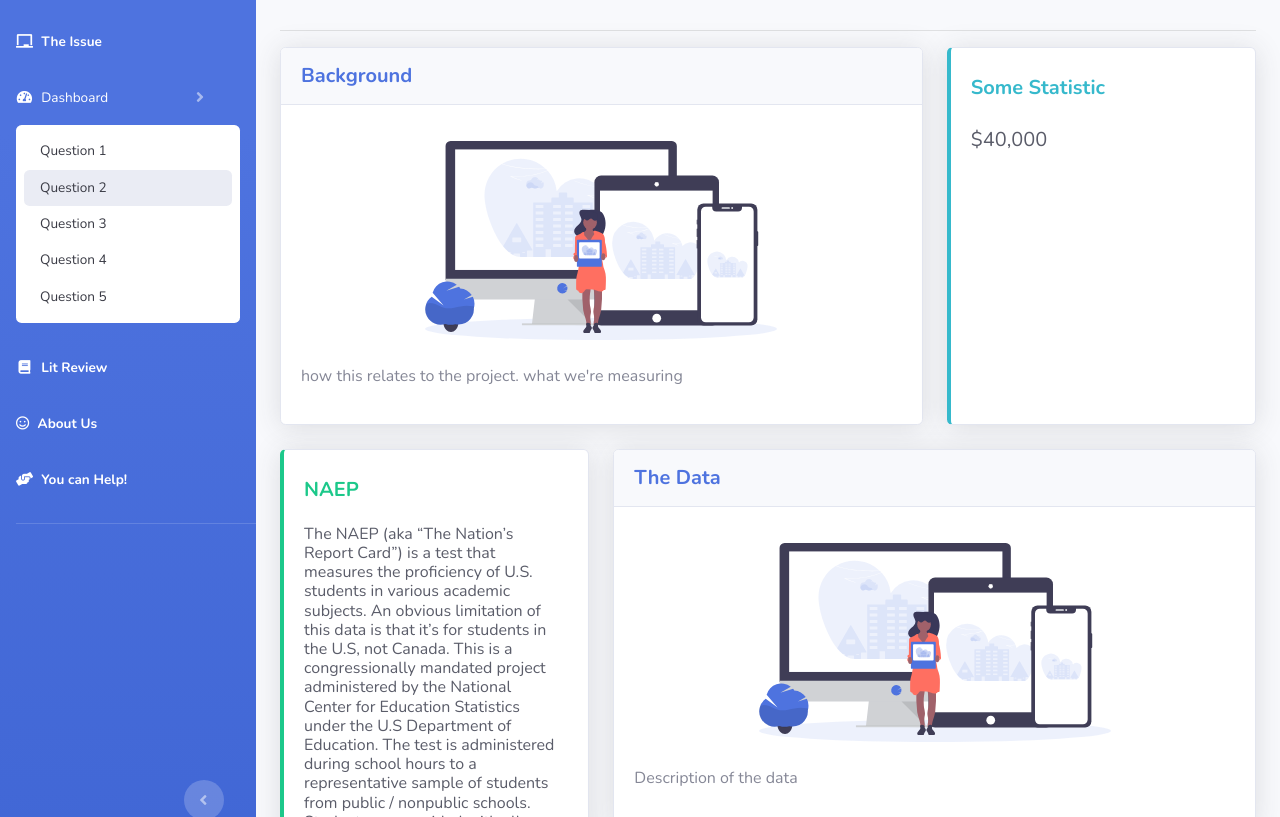
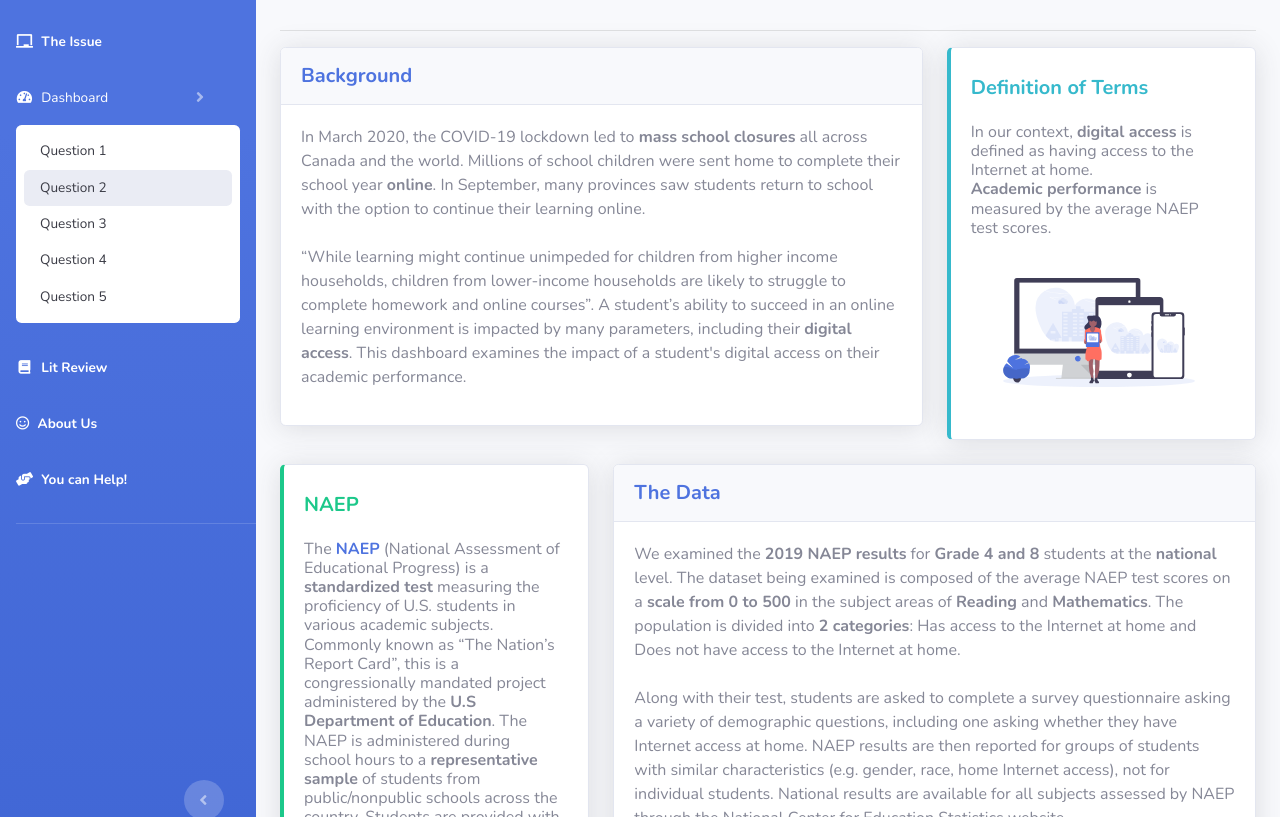
Before and after one commit to maddiegabriel/thedigitaldivide, a website: page dashboard/question2.html in a window 1280 px wide. Shown: the part 135-952 px from the top of the page. Drawn offline with nearby package versions, Linux system fonts and the light colour scheme.

Commit message:
half done my page

```diff
--- a/css/our-style.css
+++ b/css/our-style.css
@@ -36,7 +36,7 @@
 }
 
 .card-header-data {
-    background-color: #ffffff;
+    background-color: #ffffff !important;
     border-bottom: none;
 }
 
--- a/dashboard/question2.html
+++ b/dashboard/question2.html
@@ -129,11 +129,9 @@
                                     <h5 class="m-0 font-weight-bold text-primary">Background</h5>
                                 </div>
                                 <div class="card-body">
-                                    <div class="text-center">
-                                        <img class="img-fluid px-3 px-sm-4 mt-3 mb-4" style="width: 25rem;"
-                                            src="../img/undraw_posting_photo.svg" alt="">
-                                    </div>
-                                    <p>how this relates to the project. what we're measuring</p>
+                                    <p>
+                                        In March 2020, the COVID-19 lockdown led to <b>mass school closures</b> all across Canada and the world. Millions of school children were sent home to complete their school year <b>online</b>. In September, many provinces saw students return to school with the option to continue their learning online.<br><br>“While learning might continue unimpeded for children from higher income households, children from lower-income households are likely to struggle to complete homework and online courses”. A student’s ability to succeed in an online learning environment is impacted by many parameters, including their <b>digital access</b>. This dashboard examines the impact of a student's digital access on their academic performance.
+                                    </p>
                                 </div>
                             </div>
                         </div>
@@ -143,11 +141,14 @@
                                 <div class="card-body">
                                     <div class="row no-gutters align-items-center">
                                         <div class="col mr-2">
-                                            <div class="h5 font-weight-bold text-info mb-1">
-                                                Some Statistic</div>
-                                            <div class="h5 mb-0 text-gray-800">
+                                            <div class="h5 font-weight-bold text-info mb-1">Definition of Terms</div>
+                                            <div class="h6 mb-0">
+                                                <br>In our context, <b>digital access</b> is defined as having access to the Internet at home.<br>
+                                                <b>Academic performance</b> is measured by the average NAEP test scores.
+                                            </div>
+                                            <div class="text-center">
                                                 <br>
-                                                $40,000
+                                                <img class="img-fluid px-3 px-sm-4 mt-3 mb-4" style="width: 15rem;" src="../img/undraw_posting_photo.svg" alt="">
                                             </div>
                                         </div>
                                     </div>
@@ -165,10 +166,10 @@
                                         <div class="col mr-2">
                                             <div class="h5 font-weight-bold text-success text-uppercase mb-1">
                                                 NAEP</div>
-                                            <div class="h6 mb-0 text-gray-800">
+                                            <div class="h6 mb-0">
                                                 <br>
-                                                The NAEP (aka “The Nation’s Report Card”) is a test that measures the proficiency of U.S. students in various academic subjects. An obvious limitation of this data is that it’s for students in the U.S, not Canada. This is a congressionally mandated project administered by the National Center for Education Statistics under the U.S Department of Education.
-                                                The test is administered during school hours to a representative sample of students from public / nonpublic schools. Students are provided with all necessary materials/technologies to complete the assessment at school.
+                                                The <a href="https://nces.ed.gov/nationsreportcard/about/" target="_blank"><b>NAEP</b></a> (National Assessment of Educational Progress) is a <b>standardized test</b> measuring the proficiency of U.S. students in various academic subjects. Commonly known as “The Nation’s Report Card”, this is a congressionally mandated project administered by the <b>U.S Department of Education</b>.
+                                                The NAEP is administered during school hours to a <b>representative sample</b> of students from public/nonpublic schools across the country. Students are provided with all necessary materials and technology.
                                             </div>
                                         </div>
                                     </div>
@@ -181,11 +182,10 @@
                                     <h5 class="m-0 font-weight-bold text-primary">The Data</h5>
                                 </div>
                                 <div class="card-body">
-                                    <div class="text-center">
-                                        <img class="img-fluid px-3 px-sm-4 mt-3 mb-4" style="width: 25rem;"
-                                            src="../img/undraw_posting_photo.svg" alt="">
-                                    </div>
-                                    <p>Description of the data</p>
+                                    <p>
+                                        We examined the <b>2019 NAEP results</b> for <b>Grade 4 and 8</b> students at the <b>national</b> level. The dataset being examined is composed of the average NAEP test scores on a <b>scale from 0 to 500</b> in the subject areas of <b>Reading</b> and <b>Mathematics</b>. The population is divided into <b>2 categories</b>: Has access to the Internet at home and Does not have access to the Internet at home.<br><br>
+                                        Along with their test, students are asked to complete a survey questionnaire asking a variety of demographic questions, including one asking whether they have Internet access at home. NAEP results are then reported for groups of students with similar characteristics (e.g. gender, race, home Internet access), not for individual students. National results are available for all subjects assessed by NAEP through the National Center for Education Statistics website.
+                                    </p>
                                 </div>
                             </div>
                         </div>
@@ -367,7 +367,10 @@
                                 </div>
                                 <div class="card-body">
                                     <br><br><br>
-                                    <p>Going back to the original question, the results for this data analysis show that personal digital access can indeed impact student academic performance.</p>
+                                    <p>
+                                        Going back to the original question, the results for this data analysis show that personal digital access can indeed impact student academic performance.
+                                        An obvious limitation of these findings is that the data is for students in the U.S, not Canada. We used U.S. data because the U.S. has more standardized tests to measure academic performance than Canada.
+                                    </p>
                                 </div>
                             </div>
                         </div>
```
